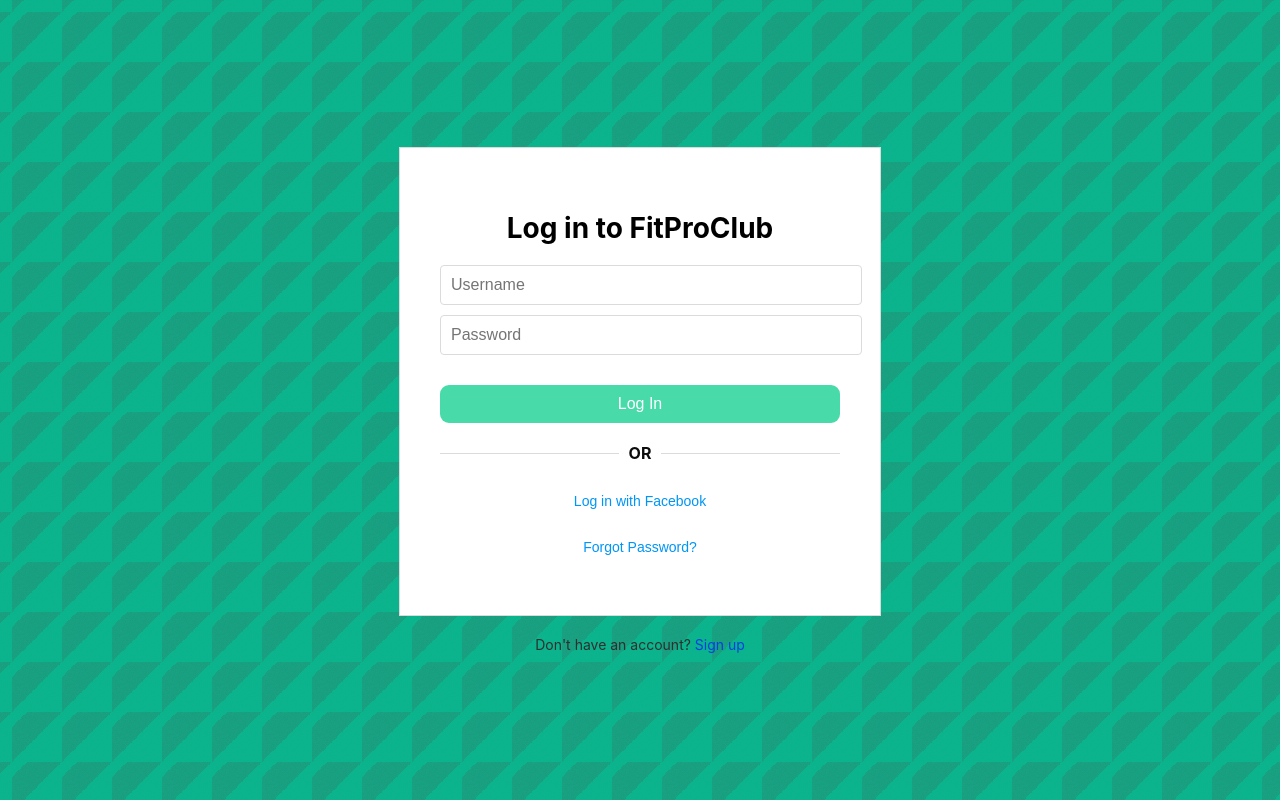
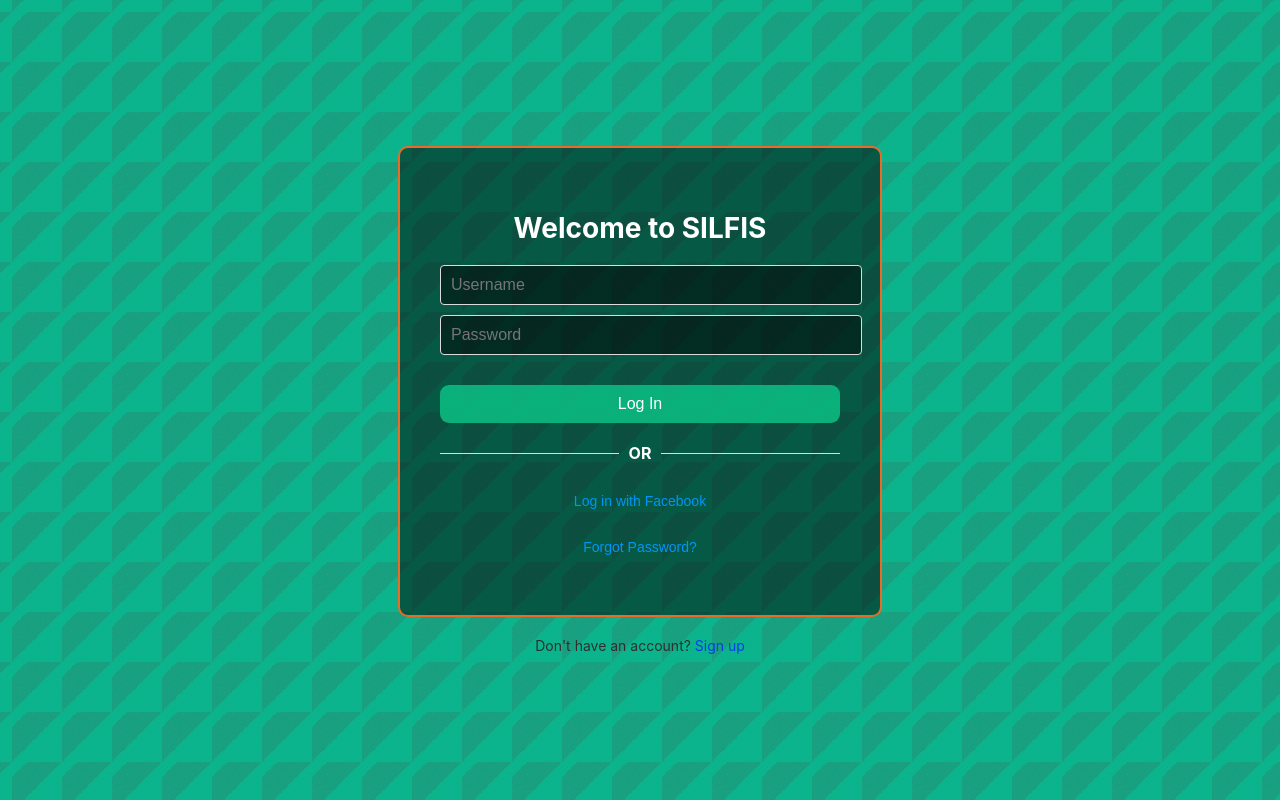
Before and after one commit to Jonathan001121/fitproclub, a React (Vite) app: page /login in a window 1280 px wide. Built offline with nearby package versions, Linux system fonts and the light colour scheme.

Commit message:
Login updates _

```diff
--- a/src/Components/Login/Login.css
+++ b/src/Components/Login/Login.css
@@ -25,16 +25,20 @@
 
 
   .login-form {
+    background-color: rgba(0,0,0,0.5);
     width: 400px;
     padding: 40px;
     border: 1px solid #dbdbdb;
-    background-color: #fff;
+    /* background-color: #fff; */
+    border: 2px solid var(--lightorange);
+    border-radius: 10px;
   }
 
   .login-heading {
     font-size: 28px;
     margin-bottom: 20px;
     text-align: center;
+    color: white;
   }
 
   .login-input {
@@ -42,8 +46,10 @@
     padding: 10px;
     margin-bottom: 10px;
     border: 1px solid #dbdbdb;
+    color: white;
     border-radius: 4px;
     font-size: 16px;
+     background-color: rgba(0, 0, 0, 0.5);
   }
 
   .login-button {
@@ -73,7 +79,7 @@
   .login-or-text {
     margin: 0 10px;
     font-weight: bold;
-    color: #0c0c0c;
+    color: #ffffff;
   }
 
   .login-options {
@@ -88,6 +94,7 @@
     background-color: transparent;
     border: none;
     color: #0095f6;
+
     font-size: 14px;
     cursor: pointer;
   }
--- a/src/Components/Login/Login.jsx
+++ b/src/Components/Login/Login.jsx
@@ -5,7 +5,7 @@ const Login = () => {
   return (
     <div className="login-container">
       <div className="login-form">
-        <h2 className="login-heading">Log in to FitProClub</h2>
+        <h2 className="login-heading">Welcome to SILFIS</h2>
         <form>
           <input type="text" placeholder="Username" className="login-input" />
           <input type="password" placeholder="Password" className="login-input" />
```
